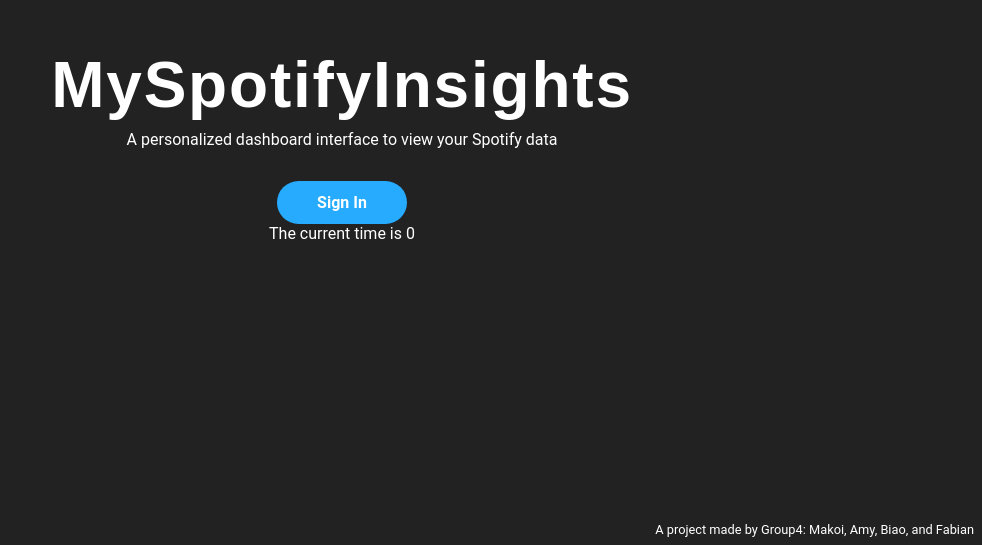
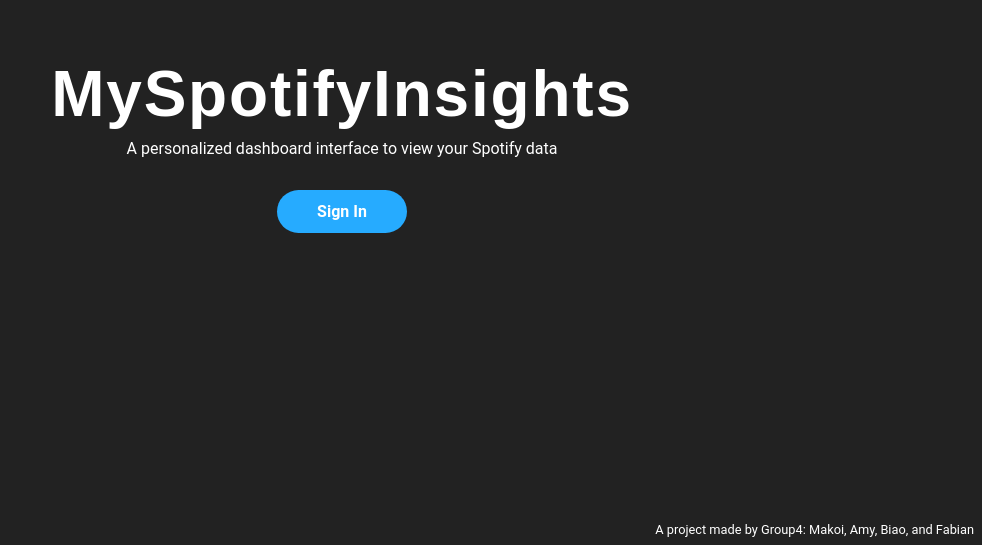
Before and after one commit to magacula/my-spotify-insights, a React (Create React App) app in the folder client/: page / in a window 1280 px wide. Shown: the part 255-800 px from the top of the page, without its empty margins (298-1280 px from the left). Built offline with nearby package versions, Linux system fonts and the light colour scheme; no server answers.

Commit message:
commented out sample

```diff
--- a/client/src/components/LoginPage.js
+++ b/client/src/components/LoginPage.js
@@ -59,15 +59,14 @@ const LoginButton = styled.a`
 `;
 
 const LoginPage = () => {
-  const [currentTime, setCurrentTime] = useState(0);
-
-  useEffect(() => {
-    fetch("/time")
-      .then((res) => res.json())
-      .then((data) => {
-        setCurrentTime(data.time);
-      });
-  }, []);
+  // const [currentTime, setCurrentTime] = useState(0);
+  //  useEffect(() => {
+  //   fetch("/time")
+  //     .then((res) => res.json())
+  //     .then((data) => {
+  //       setCurrentTime(data.time);
+  //     });
+  // }, []);
 
   return (
     <Login>
@@ -78,7 +77,7 @@ const LoginPage = () => {
           A personalized dashboard interface to view your Spotify data
         </SubHeading>
         <LoginButton>Sign In</LoginButton>
-        <p>The current time is {currentTime}</p>
+        {/* <p>The current time is {currentTime}</p> */}
       </LoginContainer>
     </Login>
   );
```
Also changed, not shown: 1 other file (tests, documents, lock files or other folders).
